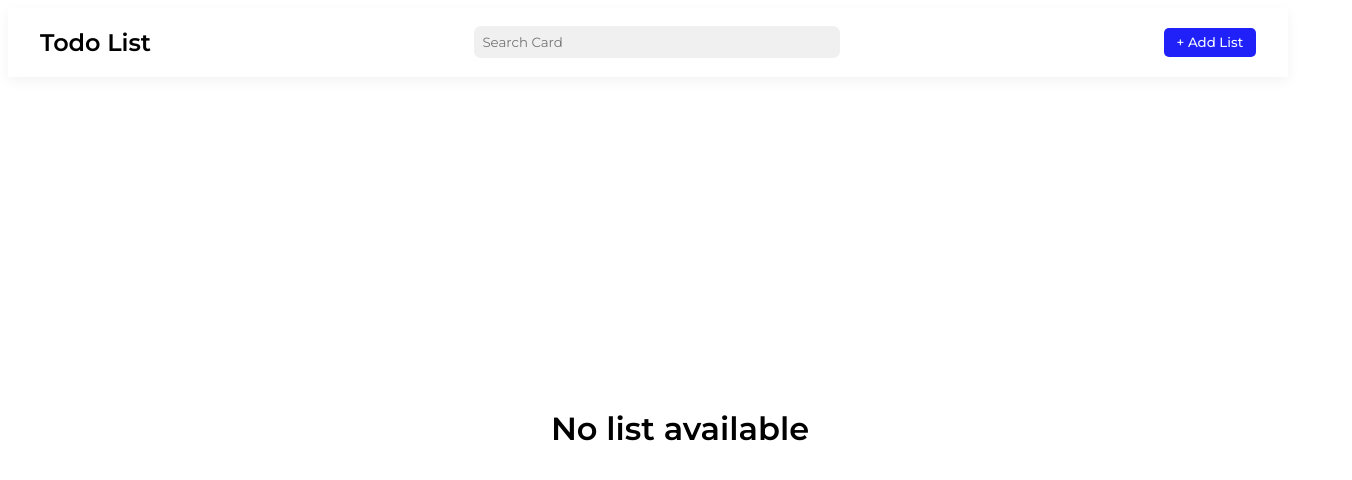
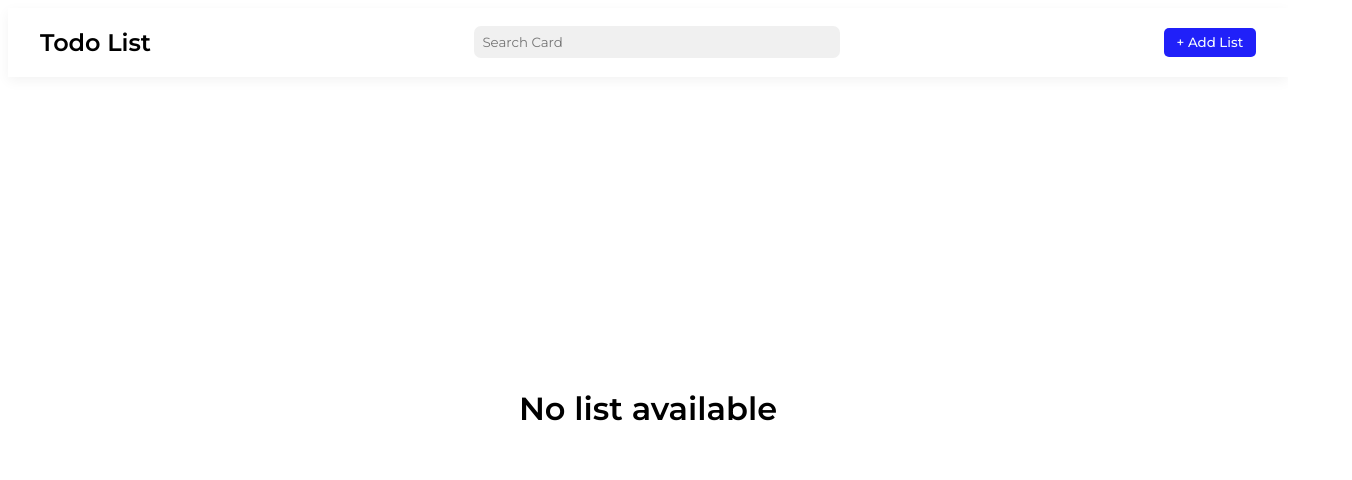
Before and after one commit to gkanishk/todoList, a plain HTML site: page index.html in a window 1280 px wide. Shown: the whole page, 1352 px wide, since content can reach past the window. Drawn offline with Linux system fonts and the light colour scheme.

Commit message:
style: fix page container width

```diff
--- a/src/style/style.css
+++ b/src/style/style.css
@@ -71,10 +71,10 @@ body,
 #container {
   display: flex;
   flex-direction: row;
-  width: 100%;
-  height: 80vh;
+  height: 75vh;
   justify-content: flex-start;
   padding: 2rem;
+  overflow-y: auto;
 }
 
 .list-container {
@@ -174,11 +174,6 @@ body,
   word-break: break-all;
 }
 
-#container {
-  width: 100vw;
-  overflow-y: auto;
-}
-
 i {
   display: block;
   pointer-events: none;
```
